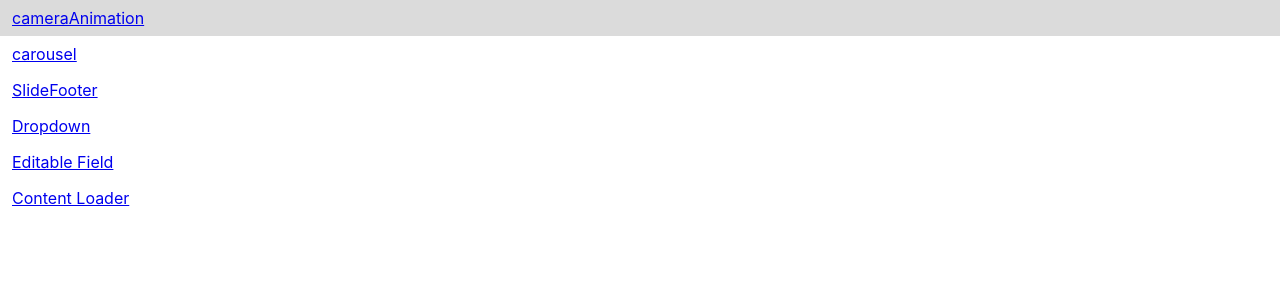
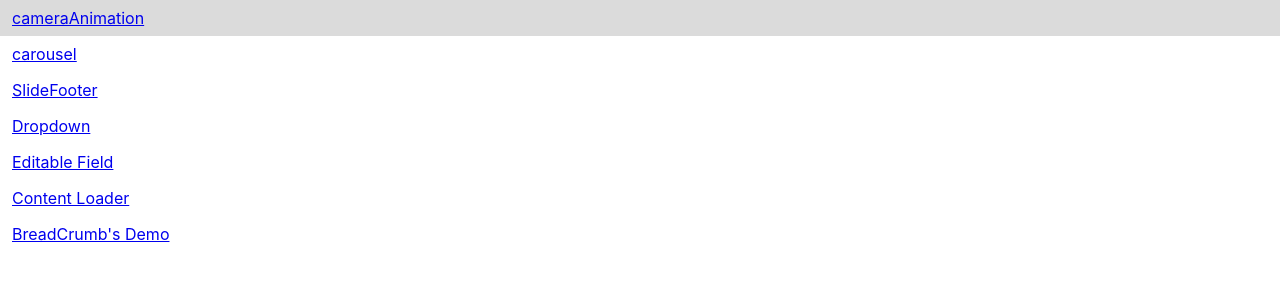
Before and after one commit to AkashSorte/carousel-functionality, a React (Create React App) app: page / in a window 1280 px wide. Shown: the top 300 px of the page. Built offline with nearby package versions, Linux system fonts and the light colour scheme.

Commit message:
Breadcrumbs Demo

```diff
--- a/src/App.js
+++ b/src/App.js
@@ -1,61 +1,103 @@
+import React from "react";
 import './App.css';
-import Carousel from './carousel/Carousel';
-// import Home from './Home';
 import {
   BrowserRouter as Router,
   Switch,
-  Route,
-  Link
+  Route
 } from "react-router-dom";
+import Carousel from './carousel/Carousel';
 import Camera from './camera/Camera';
 import Home from './Home';
 import Slider from './footer/slider';
 import Dropdown from './dropdown/Dropdown';
 import EditableField from './editableField/EditableField';
 import ContentLoader from './contentLoader/ContentLoader';
+import Breadcrumbs from "./BreadCrumbs";
+import {Crumbs,Furniture, LivingRoom, sofaBed} from './demoBreadCrumb/Crumb'
 
 function App() {
+  const routes = [
+    {
+      path: "/carousel",
+      name: "Carousel",
+      Component: Carousel
+    }, {
+      path: "/cameraAnimation",
+      name: "Camera Animation",
+      Component: Camera
+    }, {
+      path: "/SlideFooter",
+      name: "SlideFooter",
+      Component: Slider
+    }, {
+      path: "/Dropdown",
+      name: "Dropdown",
+      Component: Dropdown
+    }, {
+      path: "/editable",
+      name: "Editable Field",
+      Component: EditableField
+    }, {
+      path: "/contentLoader",
+      name: "Content Loader",
+      Component: ContentLoader
+    }, {
+      path: "/",
+      Component: Home
+    }, {
+      path: "/breadCrumbs",
+      name: "Home",
+      Component: Crumbs
+    }, {
+      path: "/breadCrumbs/furniture",
+      name: "Furniture",
+      Component: Furniture
+    }, {
+      path: "/breadCrumbs/furniture/livingRoom",
+      name: "Living Room",
+      Component: LivingRoom
+    }, {
+      path: "/breadCrumbs/furniture/livingRoom/sofa",
+      name: "Sofa Bed",
+      Component: sofaBed
+    }
+  ];
   return (
+    <div>
     <Router>
     <div>
-      {/* <nav>
-        <ul>
-        <li>
-            <Link to="/cameraAnimation">cameraAnimation</Link>
-          </li>
-          <li>
-            <Link to="/carousel">carousel</Link>
-          </li>
-        </ul>
-      </nav> */}
-
-      {/* A <Switch> looks through its children <Route>s and
-          renders the first one that matches the current URL. */}
       <Switch>
-        <Route path="/carousel">
-          <Carousel />
-        </Route>
-        <Route path="/cameraAnimation">
-          <Camera />
-        </Route>
-        <Route path="/SlideFooter">
-          <Slider />
-        </Route>
-        <Route path="/Dropdown">
-          <Dropdown />
-        </Route>
-        <Route path="/editable">
-          <EditableField />
-        </Route>
-        <Route path="/contentLoader">
-          <ContentLoader />
-        </Route>
-        <Route path="/">
-          <Home />
-        </Route>
+        {routes.map(({ path, name, Component }, key) => (
+          <Route
+            exact
+            path={path}
+            key={key}
+            render={props => {
+              const crumbs = routes
+                .filter(({ path }) => props.match.path.includes(path))
+                .map(({ path, ...rest }) => ({
+                  path: Object.keys(props.match.params).length
+                    ? Object.keys(props.match.params).reduce(
+                      (path, param) => path.replace(
+                        `:${param}`, props.match.params[param]
+                      ), path
+                      )
+                    : path,
+                  ...rest
+                }));
+              return (
+                <div>
+                  <Breadcrumbs crumbs={crumbs} />
+                  <Component {...props} />
+                </div>
+              );
+            }}
+          />
+        ))}
       </Switch>
     </div>
   </Router>
+  </div>
   );
 }
 
--- /dev/null
+++ b/src/BreadCrumbs.js
@@ -0,0 +1,28 @@
+import React from "react";
+import { Link } from "react-router-dom";
+const Breadcrumbs = ({ crumbs }) => {
+  // Don't render a single breadcrumb.
+  if (crumbs.length <= 1) {
+    return null;
+  }
+const list = crumbs.map(({ name, path }, key) =>
+key + 1 === crumbs.length ? (
+  <span key={key}>
+    {name}
+  </span>
+) : (
+  <Link key={key} to={path}>
+    {name}
+  </Link>
+)
+).reduce((prev, curr) => {
+    return prev.key==="0" ? [curr] : [prev, ' >> ', curr]
+});
+  return (
+    <div>
+      {/* Link back to any previous steps of the breadcrumb. */}
+      {list}
+    </div>
+  );
+};
+export default Breadcrumbs;
--- a/src/Home.js
+++ b/src/Home.js
@@ -26,6 +26,9 @@ function Home() {
                 <li>
                     <Link to="/contentLoader">Content Loader</Link>
                 </li>
+                <li>
+                    <Link to="/breadCrumbs">BreadCrumb's Demo</Link>
+                </li>
                 </ul>
             </nav>
         </div>
--- /dev/null
+++ b/src/demoBreadCrumb/Crumb.js
@@ -0,0 +1,57 @@
+import React from "react";
+import { Link } from "react-router-dom";
+
+
+const Furniture = () => {
+    return (
+        <div style={{ padding: "20px" }}>
+            Menu:
+            <ul>
+                <li>
+                    <Link to="/breadCrumbs/furniture/livingRoom">Living Room</Link>
+                </li>
+            </ul>
+        </div>
+    );
+};
+
+const LivingRoom = () => {
+    return (
+        <div style={{ padding: "20px" }}>
+            Menu:
+            <ul>
+                <li>
+                    <Link to="/breadCrumbs/furniture/livingRoom/sofa">Sofa Bed</Link>
+                </li>
+            </ul>
+        </div>
+    );
+};
+
+const sofaBed = () => {
+    return (
+        <div style={{ padding: "20px" }}>
+            Menu:
+            <ul>
+                <li>
+                    Sofa Bed
+                </li>
+            </ul>
+        </div>
+    );
+};
+
+const Crumbs = () => {
+    return (
+        <div style={{ padding: "20px" }}>
+            BreadCrumb's Demo:
+            <ul>
+                <li>
+                    <Link to="/breadCrumbs/furniture">Furniture</Link>
+                </li>
+            </ul>
+        </div>
+    );
+};
+
+export {Crumbs, Furniture, LivingRoom, sofaBed}
```
